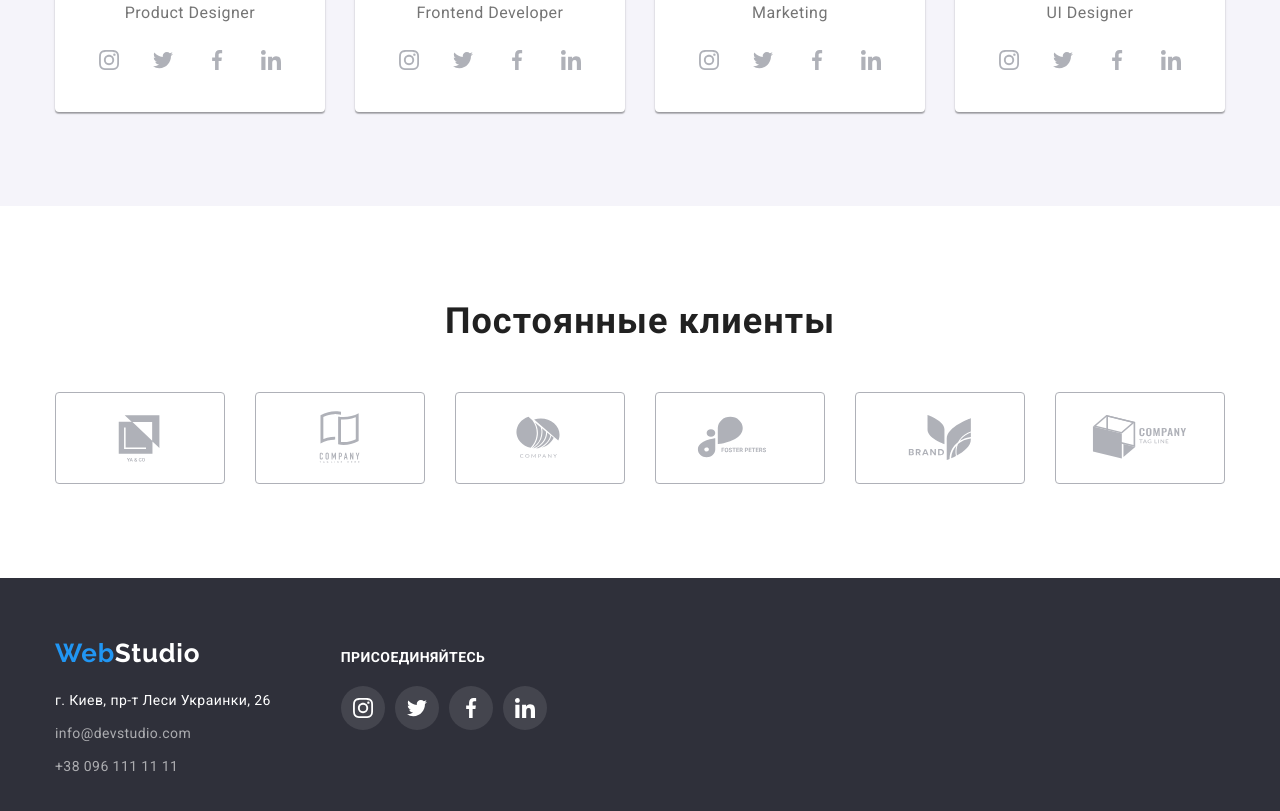
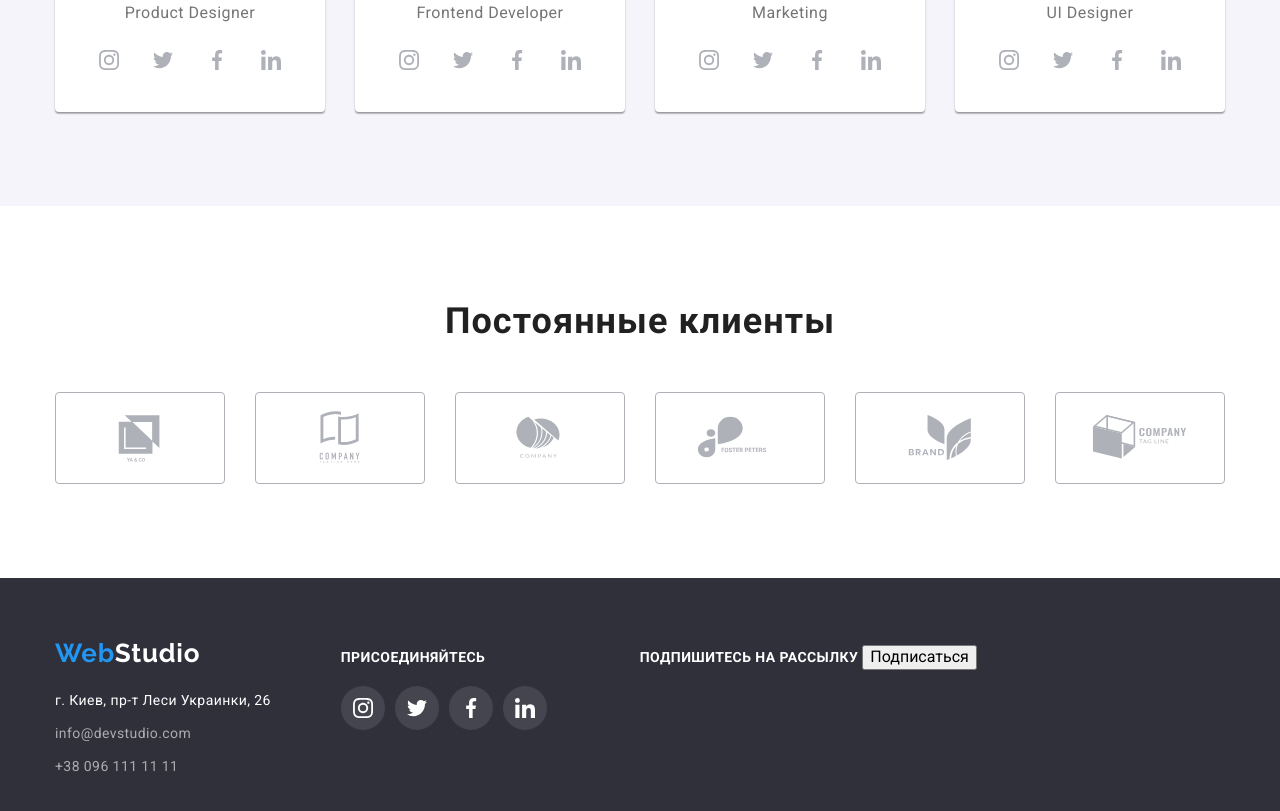
Before and after one commit to yankovskyi-ruslan/goit-markup-hw-05, a plain HTML site: page index.html in a window 1280 px wide. Shown: the part 2103-2914 px from the top of the page. Drawn offline with nearby package versions, Linux system fonts and the light colour scheme.

Commit message:
добавляет форму в Футер

```diff
--- a/css/styles.css
+++ b/css/styles.css
@@ -601,6 +601,19 @@ img {
 .connect-icons {
   fill: currentColor;
 }
+
+.footer-form {
+  display: flex;
+  margin-left: 93px;
+}
+.form-txt {
+  font-weight: 700;
+  font-size: 14px;
+  line-height: 1.14;
+  letter-spacing: 0.03em;
+
+  color: var(--logo-footer-color);
+}
 /* Modal */
 
 .backdrop {
--- a/index.html
+++ b/index.html
@@ -606,6 +606,14 @@
             </li>
           </ul>
         </div>
+        <div class="footer-form">
+          <form class="" name="footer-form">
+            <label for=""
+              ><span class="form-txt">ПОДПИШИТЕСЬ НА РАССЫЛКУ</span></label
+            >
+            <button type="submit">Подписаться</button>
+          </form>
+        </div>
       </div>
     </footer>
     <!-- Modal -->
```
